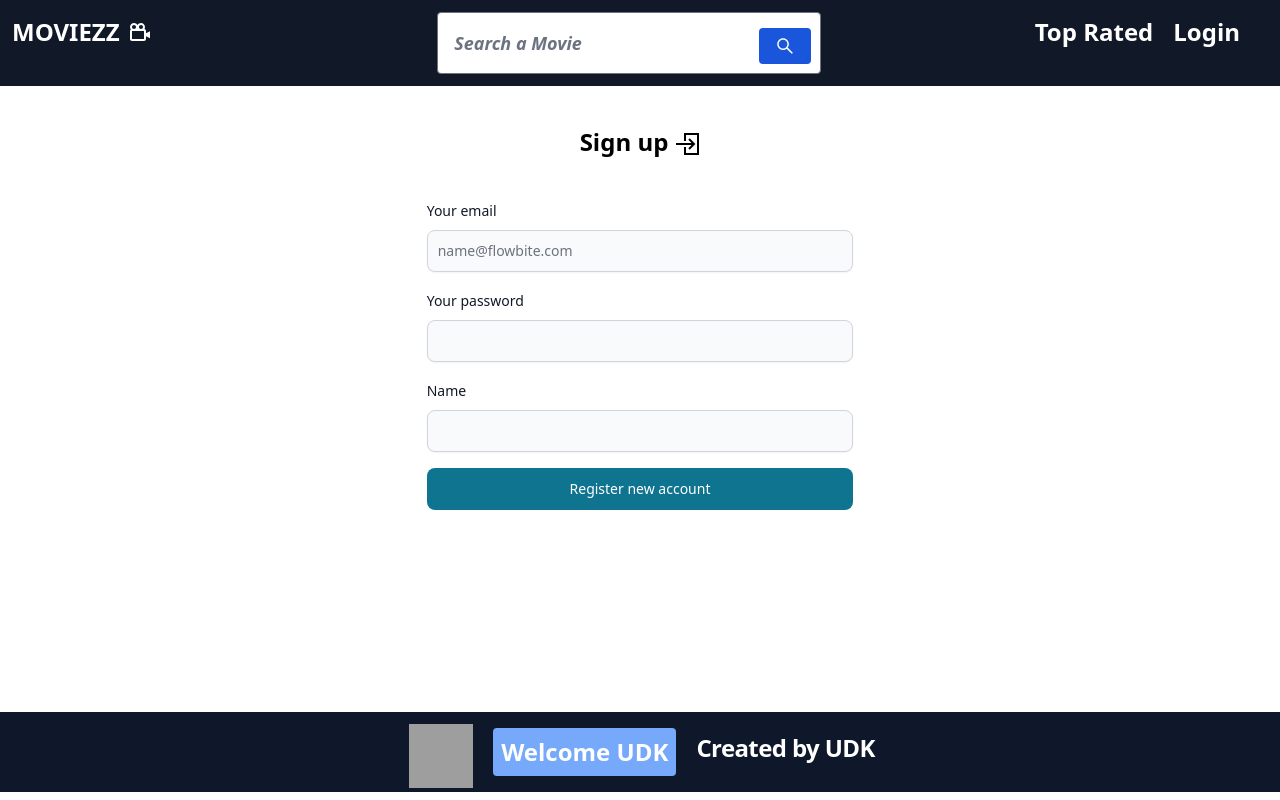
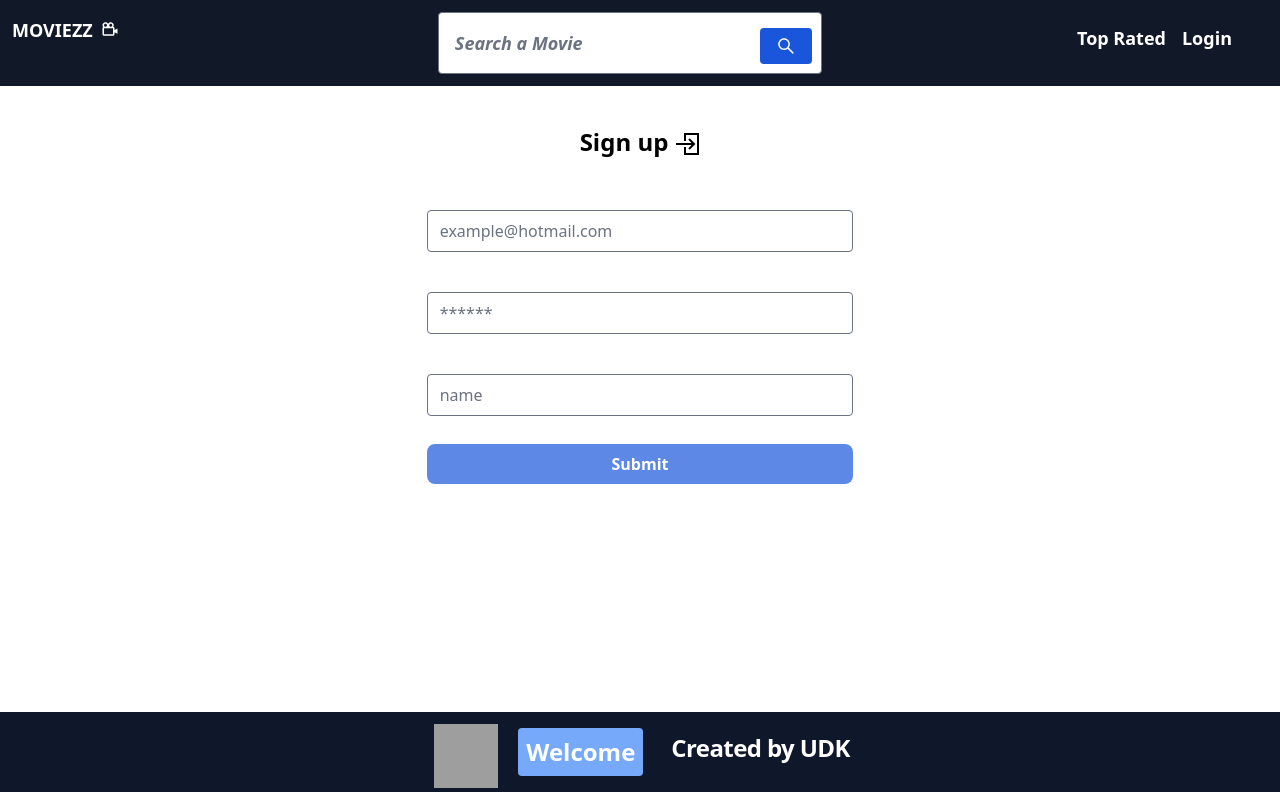
Before and after one commit to UlasDoruk/MOVIEZZ, a React (Create React App) app: page /register in a window 1280 px wide. Built offline with nearby package versions, Linux system fonts and the light colour scheme; grey boxes are pictures that could not be loaded.

Commit message:
firebase

```diff
--- a/package.json
+++ b/package.json
@@ -11,6 +11,7 @@
     "@testing-library/react": "^13.4.0",
     "@testing-library/user-event": "^13.5.0",
     "axios": "^1.3.4",
+    "firebase": "^9.18.0",
     "flowbite": "^1.6.4",
     "flowbite-react": "^0.4.2",
     "react": "^18.2.0",
@@ -21,6 +22,7 @@
     "react-scripts": "5.0.1",
     "react-toastify": "^9.1.2",
     "react-tooltip": "^5.10.0",
+    "redux-persist": "^6.0.0",
     "swiper": "^9.1.1",
     "web-vitals": "^2.1.4"
   },
--- a/src/App.js
+++ b/src/App.js
@@ -1,5 +1,5 @@
 import "./App.css";
-import { Navigate, Route, Routes } from "react-router-dom";
+import { Route, Routes } from "react-router-dom";
 import HomePage from "./Pages/Home/HomePage";
 import TopRatedPage from "./Pages/TopRated/TopRatedPage";
 import LoginPage from "./Pages/AuthPages/LoginPage";
@@ -7,6 +7,7 @@ import ErrorPage from "./Pages/Error/ErrorPage"
 import MoviePage from "./Pages/Movie/MoviePage";
 import RegisterPage from "./Pages/AuthPages/RegisterPage";
 import SearchedMoviesPage from "./Pages/SearchedMovies/SearchedMoviesPage";
+import ProfilePage from "./Pages/Profile/ProfilePage";
 
 function App() {
   return (
@@ -16,9 +17,9 @@ function App() {
         <Route path="/toprated" element={<TopRatedPage />}></Route>
         <Route path="/login" element={<LoginPage />}></Route>
         <Route path="/movie/:movie_id" element={<MoviePage />}></Route>
+        <Route path="/profile/:profile_id" element={<ProfilePage />}></Route>
         <Route path="/register" element={<RegisterPage />}></Route>
         <Route path="/search" element={<SearchedMoviesPage />}></Route>
-        <Route path="/redirect" element={<Navigate to={"/"} />}></Route>
         <Route path="/*" element={<ErrorPage />}></Route>
       </Routes>
     </div>
--- /dev/null
+++ b/src/Firebase/Firebase.js
@@ -0,0 +1,55 @@
+import { initializeApp } from "firebase/app";
+import {
+    getAuth
+    ,createUserWithEmailAndPassword
+    ,signInWithEmailAndPassword
+    ,signOut
+} from "firebase/auth"
+import {toast} from "react-toastify"
+
+const firebaseConfig = {
+  apiKey: "AIzaSyAo7Yt5DUkCBpl786C3dArF25Yc6r99D_Q",
+  authDomain: "moviezz-4ef02.firebaseapp.com",
+  projectId: "moviezz-4ef02",
+  storageBucket: "moviezz-4ef02.appspot.com",
+  messagingSenderId: "296792758906",
+  appId: "1:296792758906:web:29d182b4c62affa8e1b9c3",
+  measurementId: "G-BTJG8JY9CR",
+};
+
+const app = initializeApp(firebaseConfig);
+const auth = getAuth()
+
+export const register = async (email, password, displayName) => {
+  try {
+    const { user } = await createUserWithEmailAndPassword(
+      auth,
+      email,
+      password,
+      );
+      user.displayName = displayName
+    return user;
+  } catch (error) {
+    toast.error(error.message, { position: toast.POSITION.TOP_LEFT });
+  }
+};
+
+export const login = async(email,password)=>{
+    try{
+        const {user} = await signInWithEmailAndPassword(auth,email,password)
+        return user
+    }catch(error){
+        toast.error(error.message, { position: toast.POSITION.TOP_LEFT });
+    }
+}
+
+export const logout = async (email, password) => {
+  try {
+    await signOut(auth)
+    return true;
+  } catch (error) {
+    toast.error(error.message, { position: toast.POSITION.TOP_LEFT });
+  }
+};
+
+export default app
--- a/src/Pages/AuthPages/LoginPage.js
+++ b/src/Pages/AuthPages/LoginPage.js
@@ -1,41 +1,79 @@
-import Navbar from "../../components/Navbar"
-import Footer from "../../components/Footer"
-import { Label,TextInput,Button } from "flowbite-react";
-import { Link } from "react-router-dom";
-import {GrLogin} from "react-icons/gr"
+import { useState } from "react";
+import Navbar from "../../components/Navbar";
+import Footer from "../../components/Footer";
 
+// Router
+import { Link, useNavigate } from "react-router-dom";
+
+// Redux
+import { useDispatch } from "react-redux";
+import { login as loginHandle } from "../../redux/firebaseSlice";
+
+// Icon
+import { GrLogin } from "react-icons/gr";
+
+// Firebase
+import { login } from "../../Firebase/Firebase";
 
 function LoginPage() {
+
+  const dispatch = useDispatch();
+  const navigate = useNavigate()
+
+  const [email, setEmail] = useState("");
+  const [password, setPassword] = useState("");
+
+  const handleSubmit = async (e) => {
+    e.preventDefault();
+    const user = await login(email, password);
+    if(user){
+    dispatch(loginHandle(user));
+    navigate("/", { replace: true })
+    }
+  };
+
   return (
     <>
       <Navbar />
-      <h1 className="text-black font-bold text-2xl flex justify-center lg:pt-10 pt-5 lg:pb-0 pb-5">Login <GrLogin className="mt-1 ml-2"/></h1>
-      <div className="flex justify-center">
-        <form className="flex flex-col gap-4 lg:p-0 lg:w-1/3 lg:pt-10 lg:pb-5 text-left">
-          <div>
-            <div className="mb-2 block">
-              <Label htmlFor="email1" value="Your email" />
-            </div>
-            <TextInput
-              id="email1"
-              type="email"
-              placeholder="name@flowbite.com"
-              required={true}
-            />
+      <h1 className="text-black font-bold text-2xl flex justify-center pt-10 ">
+        Login <GrLogin className="mt-1 ml-2" />
+      </h1>
+      <div className="flex justify-center p-5 lg:p-2 ">
+        <form
+          onSubmit={handleSubmit}
+          className="flex flex-col gap-4 lg:p-0 lg:w-1/3 lg:pt-10 lg:pb-5 text-left "
+        >
+          <input
+            type={"email"}
+            placeholder="example@hotmail.com"
+            value={email}
+            onChange={(e) => setEmail(e.target.value)}
+            className="my-3 rounded"
+          ></input>
+          <input
+            type={"password"}
+            placeholder="******"
+            value={password}
+            onChange={(e) => setPassword(e.target.value)}
+            className="my-3 rounded"
+          ></input>
+          <div className="mt-3 mb-3">
+            <button
+              disabled={!email || !password}
+              type="submit"
+              className="disabled:opacity-70 cursor-pointer bg-blue-700 rounded-lg p-2 font-bold text-white hover:bg-blue-600 w-full mb-3"
+            >
+              Submit
+            </button>
+            <span className="font-bold opacity-70 text-lg ">
+              Don’t have an account yet?
+              <Link className="underline text-blue-700 ml-2" to={"/register"}>
+                Sign up
+              </Link>
+            </span>
           </div>
-          <div>
-            <div className="mb-2 block">
-              <Label htmlFor="password1" value="Your password" />
-            </div>
-            <TextInput id="password1" type="password" required={true} />
-          </div>
-          <Button type="submit">Submit</Button>
-          <Link to={"/register"}>
-            <Button className="w-full">Register</Button>
-          </Link>
         </form>
       </div>
-
       <div className="lg:flex fixed w-full bottom-0">
         <Footer />
       </div>
@@ -43,4 +81,4 @@ function LoginPage() {
   );
 }
 
-export default LoginPage
+export default LoginPage;
--- a/src/Pages/AuthPages/RegisterPage.js
+++ b/src/Pages/AuthPages/RegisterPage.js
@@ -1,13 +1,35 @@
 import Navbar from "../../components/Navbar";
 import Footer from "../../components/Footer";
+import { useState } from "react";
+import { useNavigate } from "react-router-dom";
+
+// Redux
+import { useDispatch } from "react-redux";
+import { getRegister } from "../../redux/firebaseSlice";
 
 // Icon
 import { GrLogin } from "react-icons/gr";
 
-// Flowbite
-import { Label, TextInput, Button } from "flowbite-react";
+// Firebase
+import { register } from "../../Firebase/Firebase";
+
 
 function RegisterPage() {
+
+  const dispatch = useDispatch()
+  const navigate = useNavigate()
+
+  const [email, setEmail] = useState("");
+  const [password, setPassword] = useState("");
+  const [name,setName] = useState("")
+
+  const handleSubmit = async (e) => {
+    e.preventDefault();
+    const user = await register(email, password,name);
+    dispatch(getRegister(user));
+    navigate("/",{replace:true})
+  };
+
   return (
     <>
       <Navbar />
@@ -16,42 +38,38 @@ function RegisterPage() {
         <GrLogin className="mt-1.5 ml-2" />
       </h1>
       <div className="flex justify-center">
-        <form className="flex flex-col gap-4 lg:p-0 lg:w-1/3 lg:pt-10 lg:pb-5 p-5 text-left">
-          <div>
-            <div className="mb-2 block">
-              <Label htmlFor="email2" value="Your email" />
-            </div>
-            <TextInput
-              id="email2"
-              type="email"
-              placeholder="name@flowbite.com"
-              required={true}
-              shadow={true}
-            />
-          </div>
-          <div>
-            <div className="mb-2 block">
-              <Label htmlFor="password2" value="Your password" />
-            </div>
-            <TextInput
-              id="password2"
-              type="password"
-              required={true}
-              shadow={true}
-            />
-          </div>
-          <div>
-            <div className="mb-2 block">
-              <Label htmlFor="name" value="Name" />
-            </div>
-            <TextInput
-              id=""
-              type="text"
-              required={true}
-              shadow={true}
-            />
-          </div>
-          <Button type="submit">Register new account</Button>
+        <form
+          className="flex flex-col gap-4 lg:p-0 lg:w-1/3 lg:pt-10 lg:pb-5 p-5 text-left"
+          onSubmit={handleSubmit}
+        >
+          <input
+            type={"email"}
+            placeholder="example@hotmail.com"
+            value={email}
+            onChange={(e) => setEmail(e.target.value)}
+            className="my-3 rounded"
+          ></input>
+          <input
+            type={"password"}
+            placeholder="******"
+            value={password}
+            onChange={(e) => setPassword(e.target.value)}
+            className="my-3 rounded"
+          ></input>
+          <input
+            type={"text"}
+            placeholder="name"
+            value={name}
+            onChange={(e) => setName(e.target.value)}
+            className="my-3 rounded"
+          ></input>
+          <button
+            disabled={!email || !password || !name}
+            type="submit"
+            className="disabled:opacity-70 cursor-pointer bg-blue-700 rounded-lg p-2 font-bold text-white hover:bg-blue-600 w-full mb-3"
+          >
+            Submit
+          </button>
         </form>
       </div>
 
--- a/src/Pages/SearchedMovies/SearchedMoviesPage.js
+++ b/src/Pages/SearchedMovies/SearchedMoviesPage.js
@@ -1,7 +1,7 @@
 import Navbar from "../../components/Navbar"
 import Footer from "../../components/Footer"
 import ErrorPage from "../Error/ErrorPage"
-import { Link} from "react-router-dom";
+import {Link} from "react-router-dom";
 
 // Flowbite
 import { Card } from "flowbite-react";
@@ -22,9 +22,9 @@ import { FaWalking } from "react-icons/fa";
 
 function SearchedMoviesPage() {
 
-     const dispatch = useDispatch();
+    const dispatch = useDispatch();
 
-    const searchedMovies = useSelector((state)=>state.movies.searchedMovies)
+    let searchedMovies = useSelector((state)=>state.movies.searchedMovies)
     const status = useSelector((state)=>state.movies.status)
 
     const handleMovieID = (item_ID) => {
--- a/src/components/Footer.js
+++ b/src/components/Footer.js
@@ -1,5 +1,9 @@
+import { useSelector } from "react-redux";
 
 function Footer() {
+
+  const user = useSelector((state)=>state.auth.user)
+
   return (
     <div className="bg-slate-900 text-white bottom-0 w-full font-bold  flex justify-center lg:text-2xl text-sm mt-10 mb-2 align-middle">
       <a
@@ -11,10 +15,13 @@ function Footer() {
           src="https://www.themoviedb.org/assets/2/v4/logos/v2/blue_square_2-d537fb228cf3ded904ef09b136fe3fec72548ebc1fea3fbbd1ad9e36364db38b.svg"
         ></img>
       </a>
-      <p className="bg-blue-400 rounded  lg:p-2 p-1 mx-5 my-4">
-        Welcome UDK
-      </p>
-      <h2 className="mt-5 mr-1 tracking-tight">Created by UDK</h2>
+      {user ? (
+        <p className="bg-blue-400 rounded  lg:p-2 p-1 mx-5 my-4">Welcome {user.email}</p>
+      ) : (
+        <p className="bg-blue-400 rounded  lg:p-2 p-1 mx-5 my-4">Welcome</p>
+      )}
+
+      <h2 className="mt-5 mr-1 ml-2 tracking-tight">Created by UDK</h2>
     </div>
   );
 }
--- a/src/components/Navbar.js
+++ b/src/components/Navbar.js
@@ -12,7 +12,6 @@ import { fetchTopRatedMovies } from "../redux/fetchApı";
 // Icon
 import { BiCameraMovie } from "react-icons/bi";
 import { MdOutlineFormatAlignJustify } from "react-icons/md";
-
 
 function Navbar() {
 
@@ -35,9 +34,8 @@ function Navbar() {
   const dispatch = useDispatch();
 
   let pageNumber = useSelector((state) => state.movies.pageNumber);
-  let firstFetchTopRated = useSelector(
-    (state) => state.movies.firstFetchTopRated
-  );
+  let firstFetchTopRated = useSelector((state) => state.movies.firstFetchTopRated);
+  const user = useSelector((state) => state.auth.user);
 
   const handleFirstFetchTopRated = () => {
     if (firstFetchTopRated === true) {
@@ -46,7 +44,7 @@ function Navbar() {
   };
 
   return (
-    <div className="flex justify-between font-bold  lg:text-2xl text-sm bg-gray-900 top-0 text-white lg:p-3 p-1">
+    <div className="flex justify-between font-bold  lg:text-lg text-sm bg-gray-900 top-0 text-white lg:p-3 p-1">
       <Link to={"/"}>
         <p className="flex justify-center lg:hover:scale-110 underline lg:no-underline hover:decoration-white decoration-transparent mt-1">
           <span className="lg:contents hidden">MOVIEZZ</span>
@@ -58,14 +56,21 @@ function Navbar() {
         <Link to={"/toprated"}>
           <p
             onClick={handleFirstFetchTopRated}
-            className="hover:underline mr-5"
+            className="hover:bg-gray-700 rounded  text-lg p-2"
           >
             Top Rated
           </p>
         </Link>
-        <Link to={"/login"}>
-          <p className="hover:underline mr-5">Login</p>
-        </Link>
+        {user && (
+          <Link to={`/profile/${user.id}`}>
+            <p className="hover:bg-gray-700 rounded  p-2">Profile</p>
+          </Link>
+        )}
+        {!user && (
+          <Link to={"/login"}>
+            <p className="hover:bg-gray-700 rounded mr-5 p-2">Login</p>
+          </Link>
+        )}
       </div>
       {/* Lower screen size under the lg */}
       <button
@@ -94,9 +99,11 @@ function Navbar() {
               Top Rated
             </p>
           </Link>
-          <Link to={"/login"}>
-            <p className=" p-2 ">Login</p>
-          </Link>
+          {!user && (
+            <Link to={"/login"}>
+              <p className=" p-2 ">Login</p>
+            </Link>
+          )}
         </div>
       </Popover>
     </div>
--- a/src/index.js
+++ b/src/index.js
@@ -6,12 +6,14 @@ import reportWebVitals from './reportWebVitals';
 import { Provider } from 'react-redux';
 import { store } from './redux/store';
 import { BrowserRouter } from 'react-router-dom';
+import "./index.css"
 
 const root = ReactDOM.createRoot(document.getElementById('root'));
+
 root.render(
   <BrowserRouter>
     <Provider store={store}>
-      <App />
+          <App />
     </Provider>
   </BrowserRouter>
 );
--- /dev/null
+++ b/src/redux/firebaseSlice.js
@@ -0,0 +1,24 @@
+import { createSlice } from "@reduxjs/toolkit";
+
+const firebaseSlice = createSlice({
+    name : "auth",
+    initialState:{
+        user : JSON.parse(localStorage.getItem("user")) ?? false
+    },
+    reducers:{
+        getRegister : (state,action)=>{
+            localStorage.setItem("user",JSON.stringify(action.payload))
+            state.user = action.payload
+        },
+        login:(state,action)=>{
+            localStorage.setItem("user",JSON.stringify(action.payload))
+            state.user = action.payload
+        },logout :(state)=>{
+            localStorage.removeItem("user")
+            state.user = false
+        }
+    }
+})
+
+export const { login, logout, getRegister } = firebaseSlice.actions;
+export default firebaseSlice.reducer
--- a/src/redux/store.js
+++ b/src/redux/store.js
@@ -1,8 +1,10 @@
 import { configureStore } from "@reduxjs/toolkit";
 import movieSlice from "./movieSlice";
+import firebaseSlice from "./firebaseSlice"
 
 export const store = configureStore({
   reducer: {
     movies: movieSlice,
+    auth : firebaseSlice
   },
 });
```
Also changed, not shown: src/Pages/Profile/ProfilePage.js (added, +13 -0 lines), 1 other file (tests, documents, lock files or other folders).
